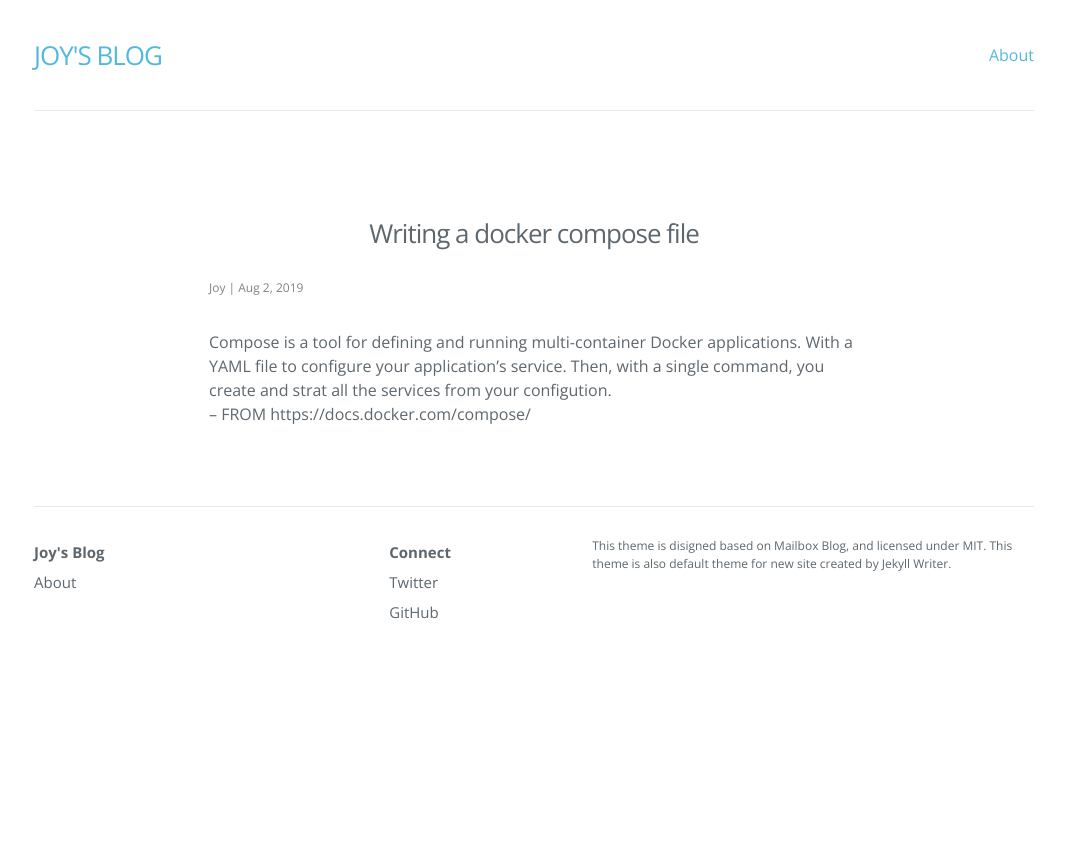
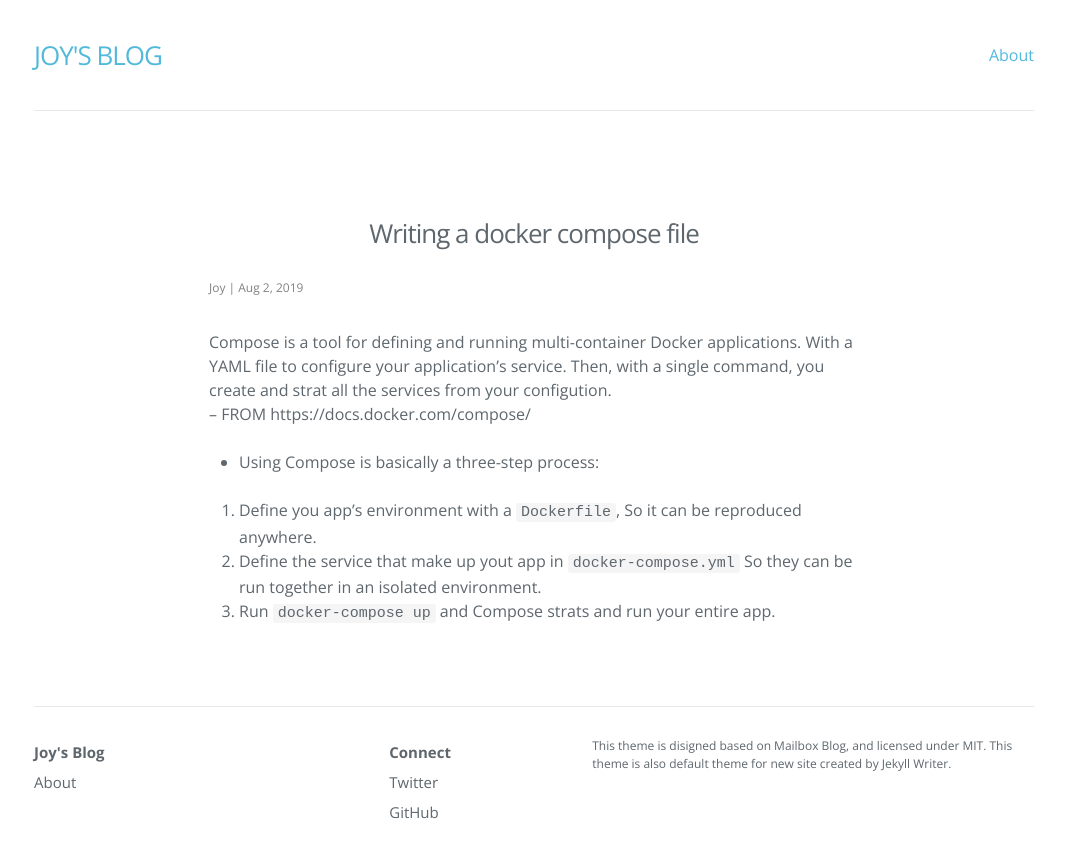
Before and after one commit to joystitch/joystitch.github.io, a Jekyll site: the page built from _posts/2019-08-02-Writing a docker compose file.md, in a window 1280 px wide. Shown: the top 858 px of the page, without its empty margins (106-1171 px from the left). Built offline with Jekyll 4.4.1, drawn with Linux system fonts in a browser that asks for light colours; nearby versions of some CDN libraries.

Commit message:
Update Writing a docker compose file

````diff
--- a/_posts/2019-08-02-Writing a docker compose file.md
+++ b/_posts/2019-08-02-Writing a docker compose file.md
@@ -6,3 +6,9 @@ categories: docker
 ---
 Compose is a tool for defining and running multi-container Docker applications. With a YAML file to configure your application's service. Then, with a single command, you create and strat all the services from your configution.
 -- FROM https://docs.docker.com/compose/
+
+* Using Compose is basically a three-step process:
+
+1.  Define you app's environment with a ```Dockerfile```, So it can be reproduced anywhere.
+2.  Define the service that make up yout app in ```docker-compose.yml``` So they can be run together in an isolated environment.
+3. Run ```docker-compose up``` and Compose strats and run your entire app.
````
